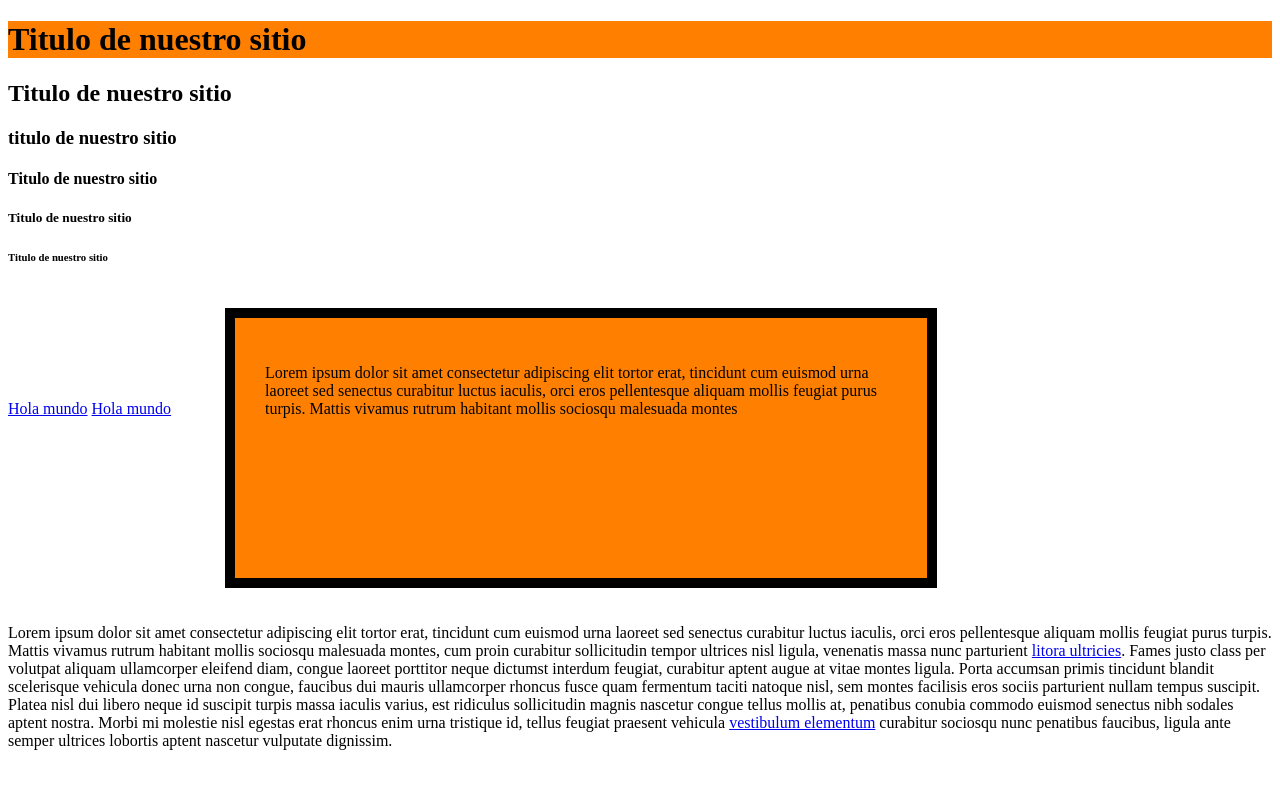
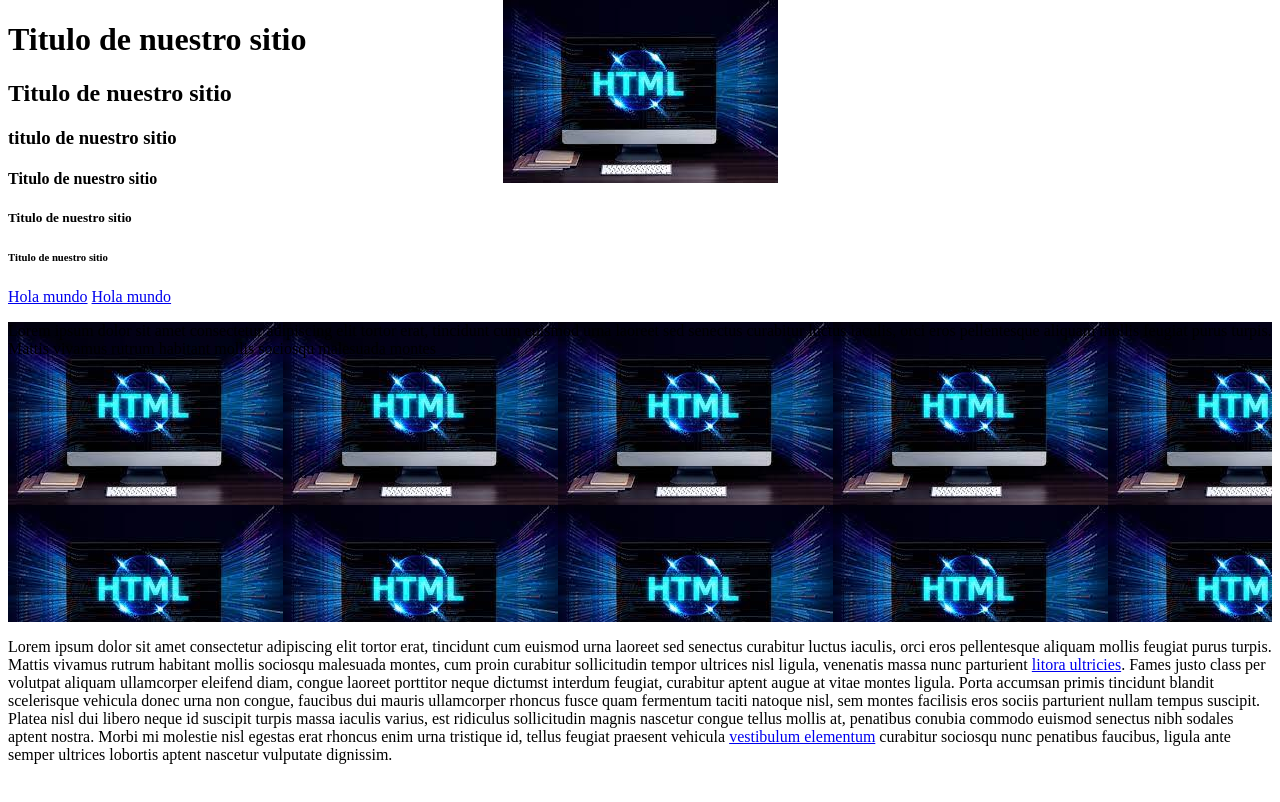
Before and after one commit to Denise-Cardenas/Programacion-web, a plain HTML site: page index.html in a window 1280 px wide. Drawn offline with Linux system fonts and the light colour scheme; files that its build step writes are made by us from their sources.

Commit message:
6.-Fondos

```diff
--- a/estilos.css
+++ b/estilos.css
@@ -1,13 +1,11 @@
-h1{
-    background: #ff8000;
+body{
+    background:url(../imagenes/Logo.jpeg);
+    background-repeat: no-repeat;
+    background-attachment: fixed;
+    background-position: 50% 0;
 }
 
 div{
-    width: 50%;
-    height: 200px;
-    background: #ff8000;
-    margin: 20px 50px;
-    padding: 30px;
-    border: 10px solid #000;
-    display: inline-block;
+    background: url(../imagenes/Logo.jpeg);
+    height: 300px;
 }
--- a/index.html
+++ b/index.html
@@ -2,7 +2,7 @@
 <html lang="en">
 <head>
     <meta charset="UTF-8">
-    <title>Cajas para diseño</title>
+    <title>Selectores</title>
     <link rel="stylesheet" type="text/css" href="css/estilos.css">
 </head>
 <body>
@@ -36,6 +36,31 @@
     tellus feugiat praesent vehicula <a href="#" class="yellow">vestibulum elementum</a> curabitur sociosqu nunc penatibus faucibus,
     ligula ante semper ultrices lobortis aptent nascetur vulputate dignissim.</p>
 
-
+    <br>
+    <br>
+    <br>
+    <br>
+    <br>
+    <br>
+    <br>
+    <br>
+    <br>
+    <br>
+    <br>
+    <br>
+    <br>
+    <br>
+    <br>
+    <br>
+    <br>
+    <br>
+    <br>
+    <br>
+    <br>
+    <br>
+    <br>
+    <br>
+    <br>
+    <br>
 </body>
 </html>
```
Also changed, not shown: imagenes/Logo.jpeg (added).
